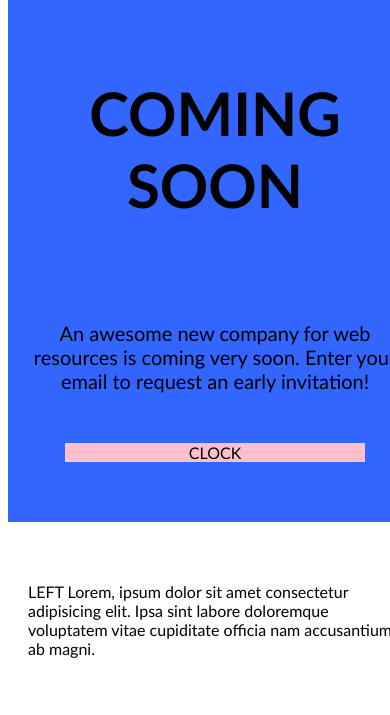
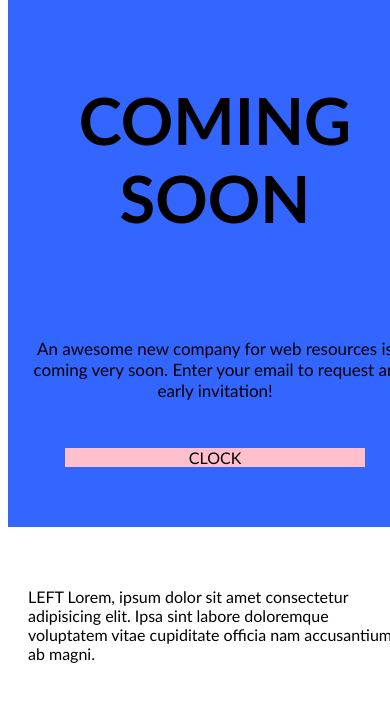
Before and after one commit to VladimirK1435/04---ComingSoon, a website: page index.html in a window 390 px wide. Shown: the part 101-816 px from the top of the page. Drawn offline with Linux system fonts and the light colour scheme.

Commit message:
Layout commit

```diff
--- a/css/base/layout.css
+++ b/css/base/layout.css
@@ -22,7 +22,7 @@
 }
 
 .container > .row > .right {
-  width: 50%;
+  width: 40%;
 }
 
 @media (max-width: 1100px) {
--- a/css/pages/home.css
+++ b/css/pages/home.css
@@ -11,7 +11,7 @@
 }
 
 .main-title {
-  font-size: 60px;
+  font-size: 75px;
   text-transform: uppercase;
 }
 
@@ -23,3 +23,13 @@
   width: 80%;
   background-color: pink;
 }
+
+@media (max-width: 700px) {
+  .main-title {
+    font-size: 65px;
+  }
+
+  .main-description {
+    font-size: 17px;
+  }
+}
```
